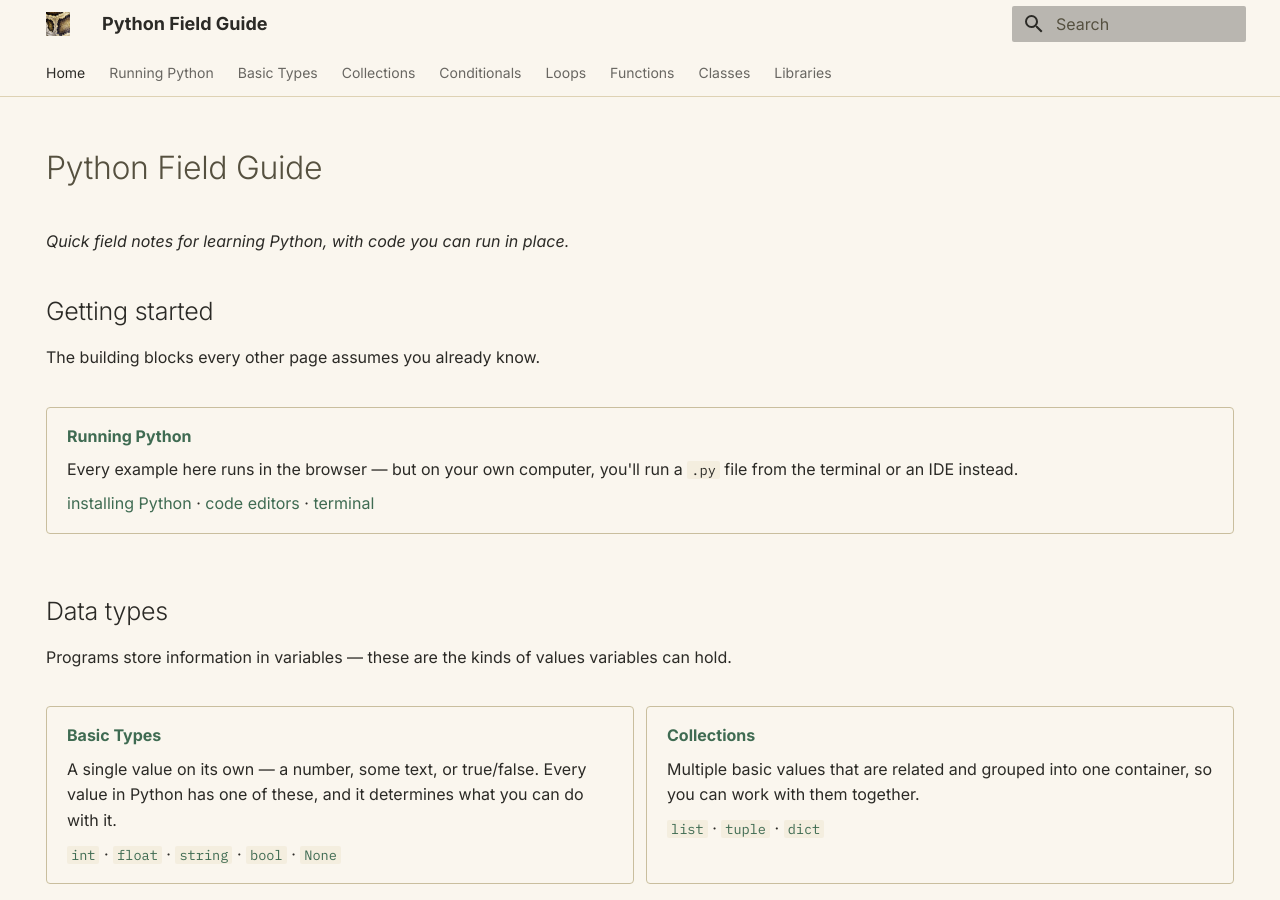
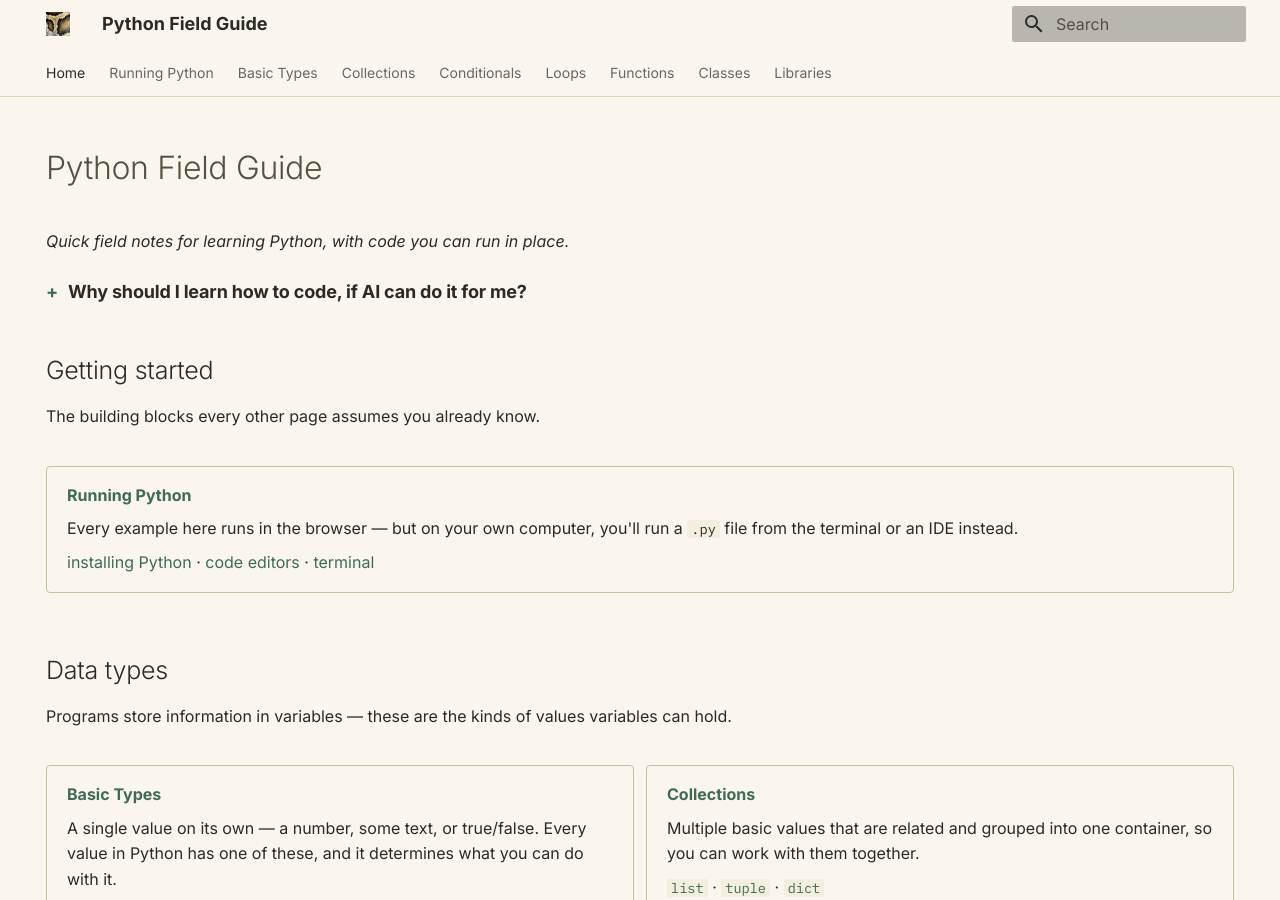
Before and after one commit to luka-sherman/python-field-guide, an MkDocs documentation site: the page built from docs/index.md, in a window 1280 px wide and 900 px high. Built offline with MkDocs 1.6.1 and Material for MkDocs 9.7.7, drawn with Linux system fonts in a browser that asks for light colours; nearby versions of some CDN libraries.

Commit message:
add why not AI section

```diff
--- a/docs/index.md
+++ b/docs/index.md
@@ -7,6 +7,27 @@
 # Python Field Guide
 
 *Quick field notes for learning Python, with code you can run in place.*
+
+<details markdown="block" class="pt-collapsible">
+<summary markdown="block">
+
+### Why should I learn how to code, if AI can do it for me?
+
+</summary>
+
+Anyone can instantly generate working code with an AI prompt, which raises a fair question.
+
+**Learning happens through productive struggle.** The friction of working something out yourself—instead of being handed the answer—is what builds understanding, sometimes called a ["desirable difficulty"](https://bjorklab.psych.ucla.edu/wp-content/uploads/sites/13/2016/04/EBjork_RBjork_2011.pdf). Skip that struggle, and you don't develop the knowledge to solve the problem again, apply what you learned to a new situation, or recognize when the answer is wrong.
+
+**These programming fundamentals make AI more useful.** Variables, loops, conditionals, functions, etc. are the small, reusable concepts that every program is built from. Once you can recognize a loop or trace what a conditional does, you can read code you didn't write, spot mistakes an AI tool made, and break larger problems into manageable pieces. Understanding these concepts also helps you communicate with AI more effectively—the better you can describe a problem, the more useful the generated code tends to be.
+
+**You need to be able to read what AI writes.** If you can't read the code an AI generated, you can't tell whether it's correct, secure, or doing what you actually asked. Researchers are already documenting this skill gap in [students who rely on AI code generation](https://dl.acm.org/doi/10.1145/3617367) before they've [built their own foundation](https://dl.acm.org/doi/10.1145/3624720).
+
+**Your job shifts from writing every line to verifying every line.** This matters even more as AI-generated code gets better. An AI can write code that looks confident and correct while being subtly wrong, and the best defense is someone who can trace through it and verify that it does what it's supposed to do. One [Stanford study](https://dl.acm.org/doi/10.1145/3576915.3623157) found that developers using an AI coding assistant wrote *less* secure code than those without AI—while being *more* confident that their code was secure. The skill that matters most going forward may not be writing code from scratch so much as reading and verifying it—and you can't verify what you don't understand at a basic level.
+
+Learning to program first turns AI into a tool you can direct and verify, instead of one you're assuming got it right.
+
+</details>
 
 ## Getting started
 
```
